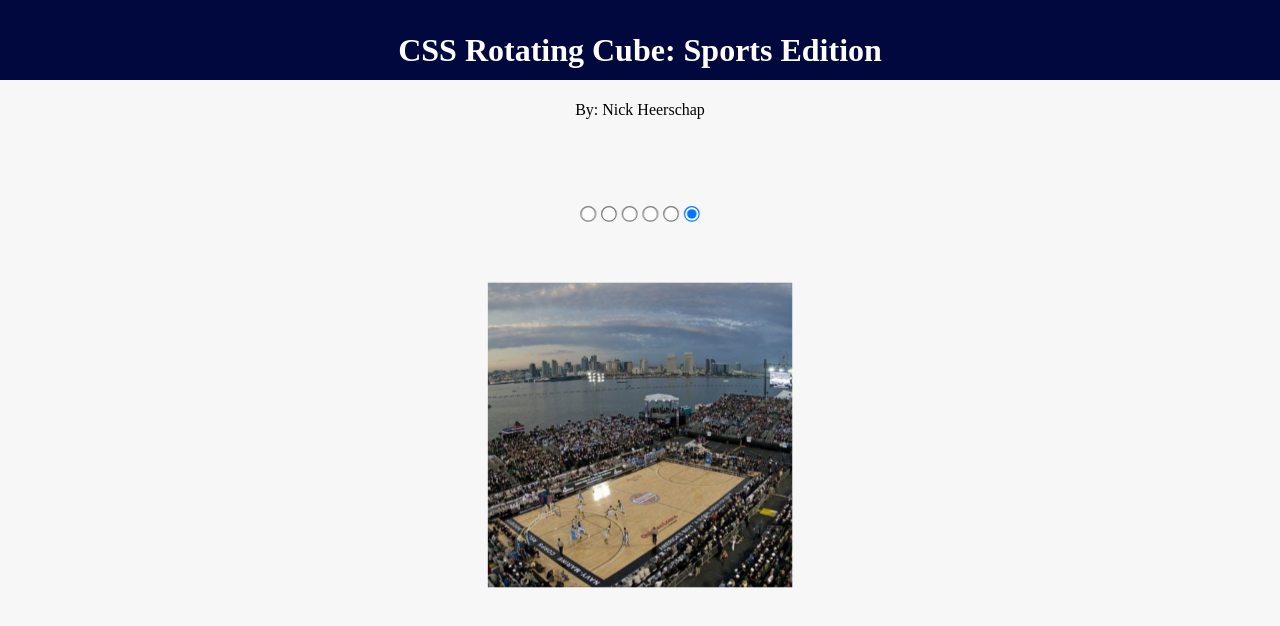
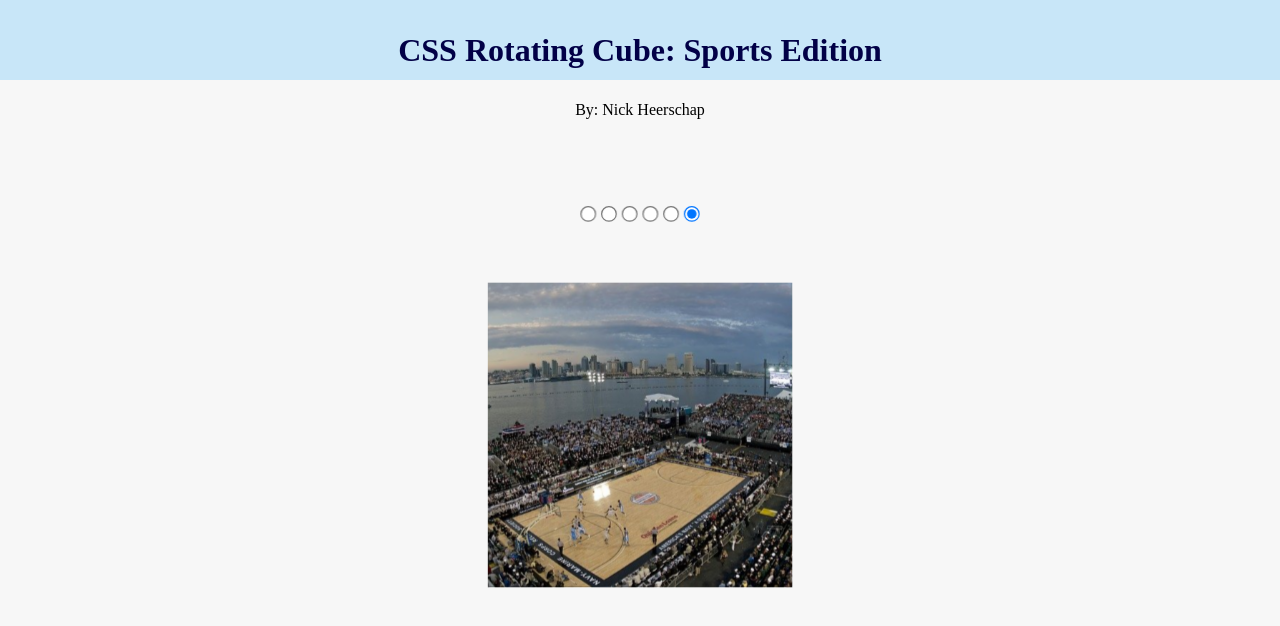
Before and after one commit to njheerschap/CSS-Cube, a plain HTML site: page index.html in a window 1280 px wide. Drawn offline with Linux system fonts and the light colour scheme.

Commit message:
Add files via upload

```diff
--- a/style.css
+++ b/style.css
@@ -18,8 +18,8 @@ h1 {
     height: 10vh;
     padding-top: 4vh;
     margin-top: 0;
-    background-color: #00083d;
-    color: #fff;
+    background-color: #c8e6f8;
+    color: rgb(2, 0, 71);
 }
 /*---- 3D Cube Styles ----*/
 
```
